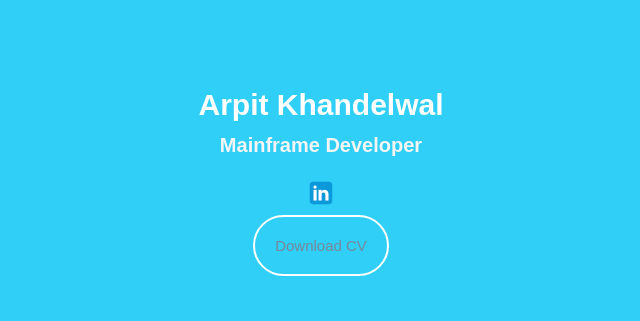
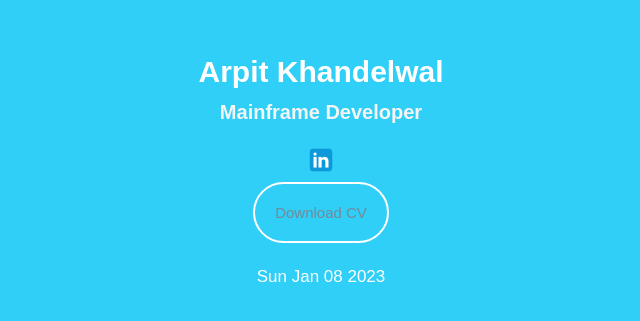
Before and after one commit to userarpit/Website, a plain HTML site: page html/static.html in a window 1280 px wide. Shown: the part 229-550 px from the top of the page, without its empty margins (383-1023 px from the left). Drawn offline with Linux system fonts and the light colour scheme.

Commit message:
add date on static.html

```diff
--- a/css/index.css
+++ b/css/index.css
@@ -1,3 +1,5 @@
+
+
 body {
     background-color: white;
 }
--- a/html/SPLICE.html
+++ b/html/SPLICE.html
@@ -9,7 +9,7 @@
   <meta http-equiv = "Content-Type" content = "text/html; charset = UTF-8" />
   <meta http-equiv = "Content-Script-Type" content = "text/JavaScript" />
   <link rel = "stylesheet" type = "text/css" href = "../css/index.css">
-  <script type = "text/javascript" src = "../javascript/index.js"/></script>
+  <script type = "text/javascript" src = "../javascript/index.js"></script>
   <noscript>
     JavaScript is disabled. Please enabled it.
   </noscript>
--- a/html/static.html
+++ b/html/static.html
@@ -7,9 +7,10 @@
     <meta name="author" content = "Arpit Khandelwal" />
     <meta http-equiv = "Content-Type" content = "text/html; charset = UTF-8" />
     <link rel = "stylesheet" type = "text/css" href = "../css/index.css">
+    <script type = "text/javascript" src = "../javascript/index.js"></script>
 </head>
 
-<body style="background-color:#2fcff7">
+<body style="background-color:#2fcff7" onload="displaydate()">
     <table id = "home">
         <tr>
             <td style="border-bottom: 0pt">
@@ -35,6 +36,13 @@
                 <span class="downloadCV"><a href="../document/Arpit_Khandelwal_Mainframe_Developer_15_years.docx" class="button" download>Download CV</span></a>
             </td>
         </tr>
+        <tr>
+            <td>
+                <br>
+                <p id="datevalue" style="font-size:17px;color: white"></p>
+            </td>
+        </tr>
+
     </table>
 </body>
 
```
